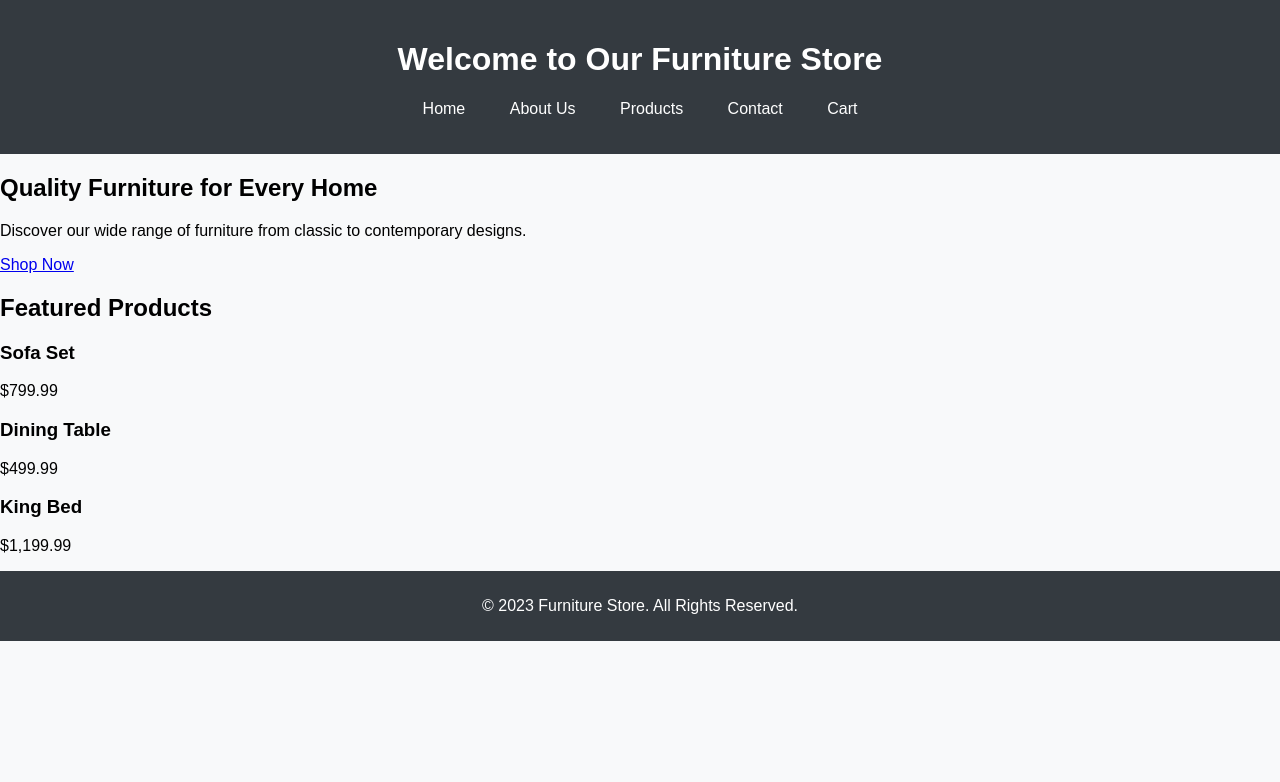
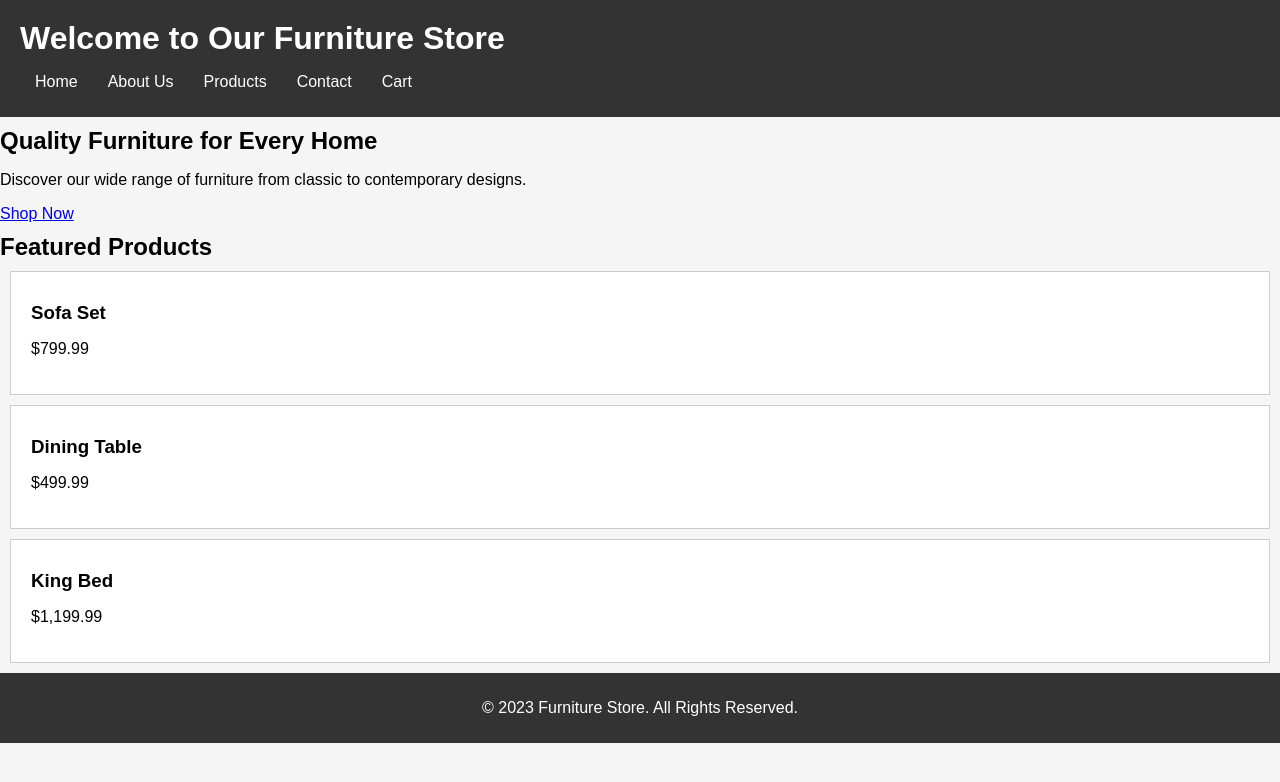
Before and after one commit to Lutzysends/lutzysends.github.com, a plain HTML site: page index.html in a window 1280 px wide. Drawn offline with Linux system fonts and the light colour scheme.

Commit message:
Update styles.css

```diff
--- a/styles.css
+++ b/styles.css
@@ -2,24 +2,23 @@ body {
     font-family: Arial, sans-serif;
     margin: 0;
     padding: 0;
-    background-color: #f8f9fa;
+    background-color: #f5f5f5;
 }
 
 header {
-    background-color: #343a40;
+    background-color: #333;
     color: white;
-    padding: 20px 0;
-    text-align: center;
+    padding: 10px 20px;
 }
 
 nav ul {
+    display: flex;
     list-style-type: none;
     padding: 0;
 }
 
 nav ul li {
-    display: inline;
-    margin: 0 20px;
+    margin: 0 15px;
 }
 
 nav ul li a {
@@ -27,46 +26,20 @@ nav ul li a {
     text-decoration: none;
 }
 
-.hero {
-    text-align: center;
-    margin: 20px 0;
+h1, h2, h3 {
+    margin: 10px 0;
 }
 
-.hero img {
-    max-width: 80%;
-    height: auto;
-}
-
-.featured-cars,
-.cars-for-sale {
-    text-align: center;
-    margin: 20px 0;
-}
-
-.car-grid {
-    display: flex;
-    justify-content: center;
-    gap: 20px;
-}
-
-.car-grid img {
-    width: 200px;
-    height: auto;
+.product-card {
+    border: 1px solid #ccc;
+    padding: 20px;
+    margin: 10px;
+    background-color: white;
 }
 
 footer {
     text-align: center;
-    padding: 10px 0;
-    background-color: #343a40;
+    padding: 10px;
+    background-color: #333;
     color: white;
 }
-
-.about, .contact {
-    text-align: center;
-    padding: 20px;
-}
-
-.about img {
-    max-width: 70%;
-    height: auto;
-}
```
